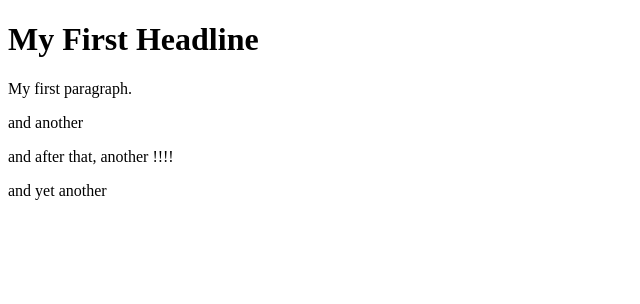
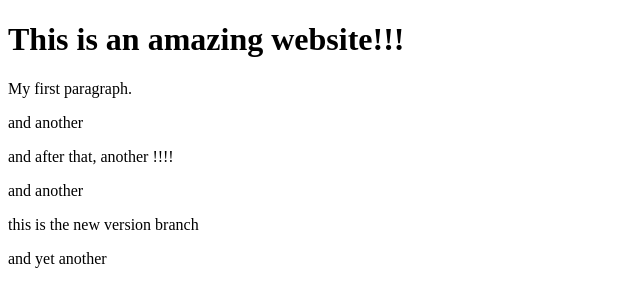
Before and after one commit to ApostoKara/my-1st-website, a plain HTML site: page index.html in a window 1280 px wide. Shown: the whole page, without its empty margins (0-640 px from the left). Drawn offline with Linux system fonts and the light colour scheme.

Commit message:
another one

```diff
--- a/index.html
+++ b/index.html
@@ -2,13 +2,15 @@
 <html>
 <body>
 
-<h1> My First Headline</h1>
+<h1> This is an amazing website!!!</h1>
 
 <p>My first paragraph.</p>
 
 <p>and another</p>
 <p>and after that, another !!!!</p>
 
+<p>and another</p>
+this is the new version branch
 <p>and yet another</p>
 </body>
 </html>
```
